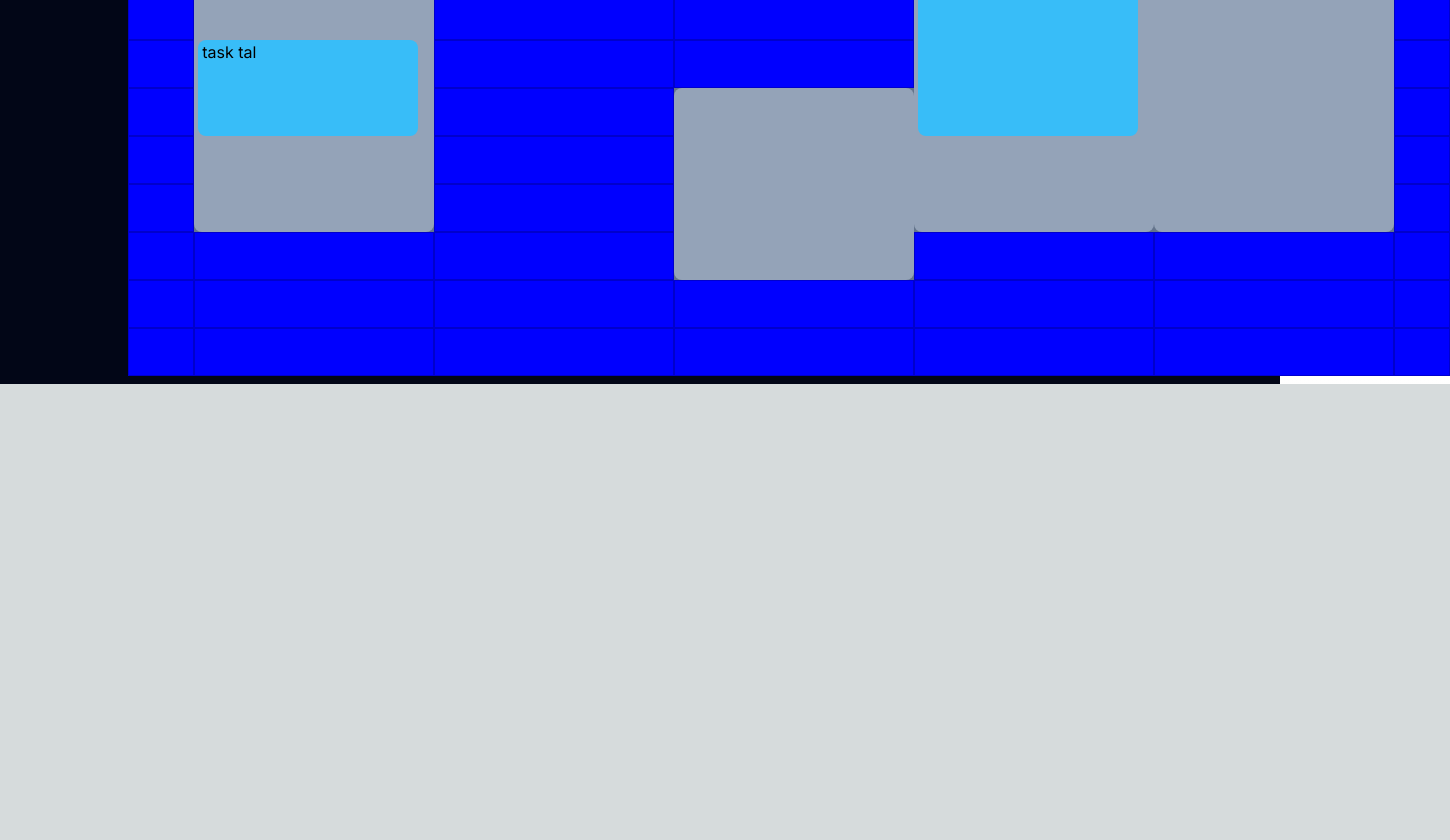
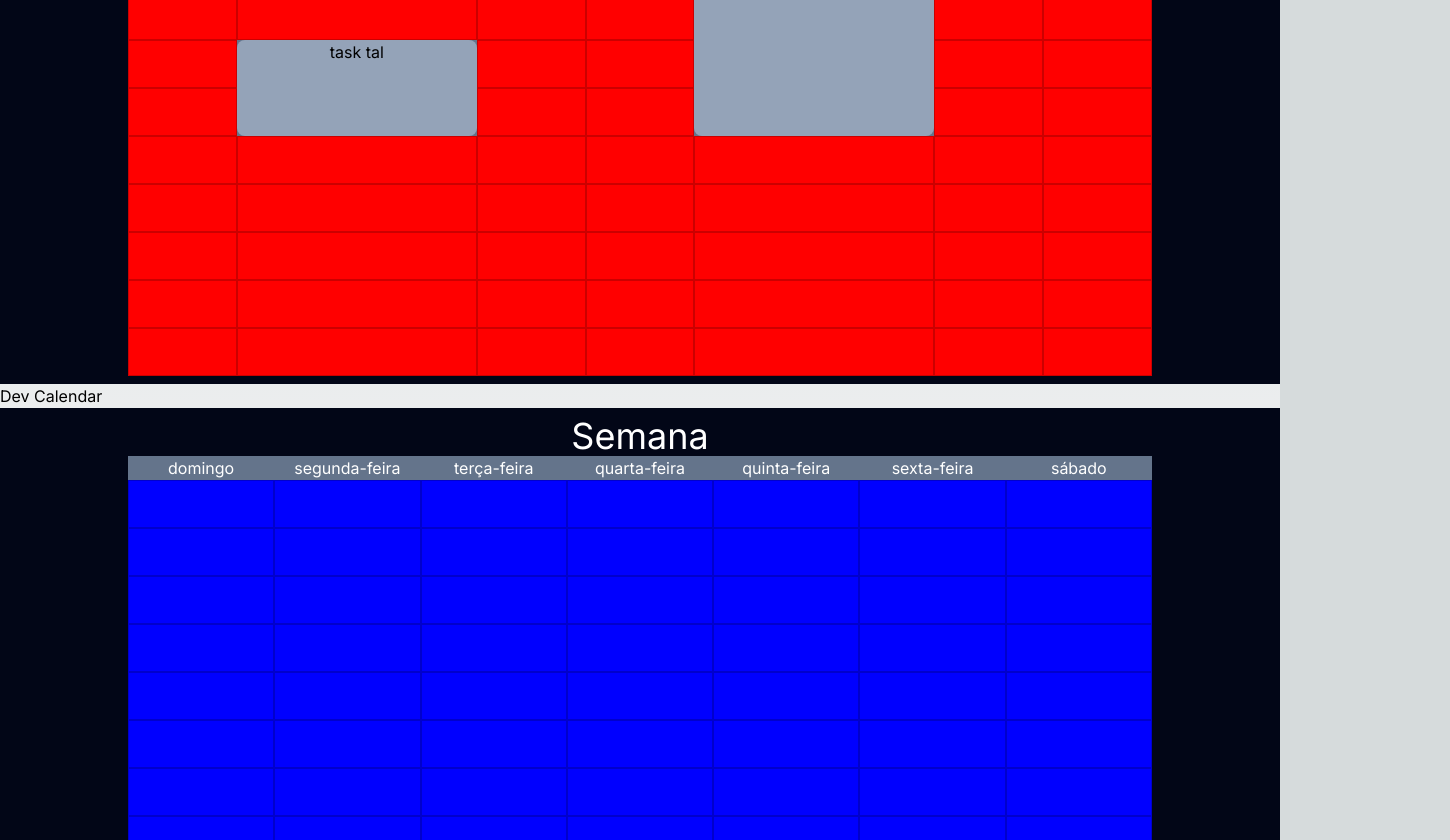
Before and after one commit to lfelipessilva/dev-calendar, a Next.js app: page / in a window 1280 px wide. Shown: the part 440-1280 px from the top of the page, 1450 px wide, since content can reach past the window. Before the commit the page ends 824 px from the top, so only its background shows below. Built offline with nearby package versions, Linux system fonts and the light colour scheme.

Commit message:
feature: can now move event around

```diff
--- a/src/app/page.tsx
+++ b/src/app/page.tsx
@@ -3,9 +3,24 @@ import { useState } from "react";
 import { type NextPage } from "next";
 import Head from "next/head";
 import clsx from 'clsx'
-import { add, format, isEqual, startOfWeek } from 'date-fns'
+import { add, differenceInMilliseconds, differenceInMinutes, format, isEqual, startOfWeek, sub } from 'date-fns'
 import { ptBR as ptBRLocale } from 'date-fns/locale'
 import { CreateAvailableTimeModal } from "@/components/modals/CreateAvailableTimeModal";
+
+const stateEvent = [
+  {
+    id: 1,
+    start: new Date("May 8, 2023 16:00:00"),
+    end: new Date("May 8, 2023 18:00:00"),
+    name: 'task tal'
+  },
+  {
+    id: 2,
+    start: new Date("May 11, 2023 12:00:00"),
+    end: new Date("May 11, 2023 18:00:00"),
+    name: 'task tal'
+  }
+]
 
 export default function Home<NextPage>() {
   const [selectedWeek, setSelectedWeek] = useState(startOfWeek(new Date('May 10, 2023 03:24:00')))
@@ -19,20 +34,11 @@ export default function Home<NextPage>() {
     add(selectedWeek, { days: 5 }),
     add(selectedWeek, { days: 6 }),
   ])
+  const [events, setEvents] = useState(stateEvent)
   const [openCreateAvailableTimeModal, setOpenCreateAvailableTimeModal] = useState(false)
+  const [draggingEventId, setDraggingEventId] = useState<any>({})
 
-  const events = [
-    {
-      start: new Date("May 8, 2023 16:00:00"),
-      end: new Date("May 8, 2023 18:00:00"),
-      name: 'task tal'
-    },
-    {
-      start: new Date("May 11, 2023 12:00:00"),
-      end: new Date("May 11, 2023 18:00:00"),
-      name: 'task tal'
-    }
-  ]
+
 
   const availableHours = [
     {
@@ -61,7 +67,40 @@ export default function Home<NextPage>() {
     },
   ]
 
+  const handleDragEnter = (e: any, id: number) => {
+    e.preventDefault();
+    e.stopPropagation();
+    console.log(e);
+    setDraggingEventId(id)
+  };
+  const handleDragLeave = (e: any) => {
+    e.preventDefault();
+    e.stopPropagation();
+    e.target.style.backgroundColor = 'red'
+  };
+  const handleDragOver = (e: any, now: any) => {
+    e.preventDefault();
+    e.stopPropagation();
+    const newEvents = events.map((event) => {
+      if (event.id === draggingEventId) {
+        const eventDuration = differenceInMinutes(event.end, event.start)
+
+        const newEnd = new Date(add(now, { minutes: eventDuration }))
+        const newStart = new Date(now)
+
+        return { ...event, start: newStart, end: newEnd };
+      }
+      return event;
+    });
+    setEvents(newEvents)
+  };
+  const handleDrop = (e: any) => {
+    e.preventDefault();
+    e.stopPropagation();
+  };
+
   return (
+    <>
       <>
         <Head>
           <title>Create T3 App</title>
@@ -79,49 +118,39 @@ export default function Home<NextPage>() {
                 <div className="flex flex-col w-full justify-evenly text-center bg-slate-500" key={dayIndex}>
                   <div>{format(day, 'EEEE', { locale: ptBRLocale })}</div>
                   {hours.map((hour, index) => {
-                  let dragging
                     const now = add(selectedWeek, { days: dayIndex, hours: hour })
-                  const [isAvailable] = availableHours.filter(hour => new Date(hour.start) <= new Date(now) && new Date(hour.end) > new Date(now))
                     const [event] = events.filter(event => new Date(event.start) <= new Date(now) && new Date(event.end) > new Date(now))
-
-                  const availableStart = isAvailable && isEqual(isAvailable.start, new Date(now))
-                  const availableEnd = isAvailable && isEqual(isAvailable.end, add(new Date(now), { hours: 1 }))
 
                     const isEventStart = event && isEqual(new Date(event?.start), new Date(now))
                     const isEventEnd = event && isEqual(new Date(event?.end), add(new Date(now), { hours: 1 }))
 
-                  if (isAvailable) {
+                    if (event) {
                       return (
                         <div
                           key={index}
                           className={clsx(
                             "w-60 h-12 bg-slate-400 text-black text-center",
-                          availableStart && 'rounded-t-lg',
-                          availableEnd && 'rounded-b-lg'
-                        )}
-                      >
-                        <div
-                          key={index}
-                          className={clsx(
-                            event && "text-left h-12 bg-sky-400 text-black w-11/12 ml-1 pl-1",
                             isEventStart && 'rounded-t-lg',
                             isEventEnd && 'rounded-b-lg'
                           )}
+                          draggable
+                          onDragOver={e => handleDragOver(e, now)}
+                          onDragEnter={e => handleDragEnter(e, event.id)}
                         >
                           {!!isEventStart && event?.name}
-                        </div>
                         </div>
                       )
                     }
 
                     return (
+                      // blank hour
                       <div
                         key={index}
                         className="h-12 bg-slate-500 text-black text-center border border-black border-opacity-20"
-                      onClick={() => setOpenCreateAvailableTimeModal(true)}
-                      draggable
-                      onDragOver={() => console.log('draggingOver')}
-                      style={{ background: dragging ? 'red' : 'blue' }}
+                        onDragOver={e => handleDragOver(e, now)}
+                        onDragLeave={e => handleDragLeave(e)}
+                        style={{ background: 'red' }}
+                      // onClick={() => setOpenCreateAvailableTimeModal(true)}
                       />
                     )
 
@@ -134,5 +163,45 @@ export default function Home<NextPage>() {
         </main>
         <CreateAvailableTimeModal open={openCreateAvailableTimeModal} onOpenChange={setOpenCreateAvailableTimeModal} />
       </>
+      <>
+        <Head>
+          <title>Create T3 App</title>
+          <meta name="description" content="Generated by create-t3-app" />
+          <link rel="icon" href="/favicon.ico" />
+        </Head>
+        <h1>Dev Calendar</h1>
+        <main className="min-h-screen flex flex-col items-center justify-center bg-slate-950 text-white">
+          <div className="text-4xl">
+            Semana
+          </div>
+          <div className="flex w-4/5 justify-evenly">
+            {days.map((day, dayIndex) => {
+              return (
+                <div className="flex flex-col w-full justify-evenly text-center bg-slate-500" key={dayIndex}>
+                  <div>{format(day, 'EEEE', { locale: ptBRLocale })}</div>
+                  {hours.map((hour, index) => {
+                    const [dragging, setDragging] = useState(false)
+                    return (
+                      <div
+                        key={index}
+                        className="h-12 bg-slate-500 text-black text-center border border-black border-opacity-20"
+                        onClick={() => setOpenCreateAvailableTimeModal(true)}
+                        draggable
+                        onDragExit={() => setDragging(false)}
+                        onDragOver={() => setDragging(true)}
+                        onDragEnd={() => setDragging(false)}
+                        style={{ background: dragging ? 'red' : 'blue' }}
+                      />
+                    )
+                  })}
+                </div>
+              )
+            }
+            )}
+          </div>
+        </main>
+        <CreateAvailableTimeModal open={openCreateAvailableTimeModal} onOpenChange={setOpenCreateAvailableTimeModal} />
+      </>
+    </>
   );
 };
```
Also changed, not shown: package.json (+5 -3 lines), 1 other file (tests, documents, lock files or other folders). Lines whose indentation alone changed are shown as unchanged.
